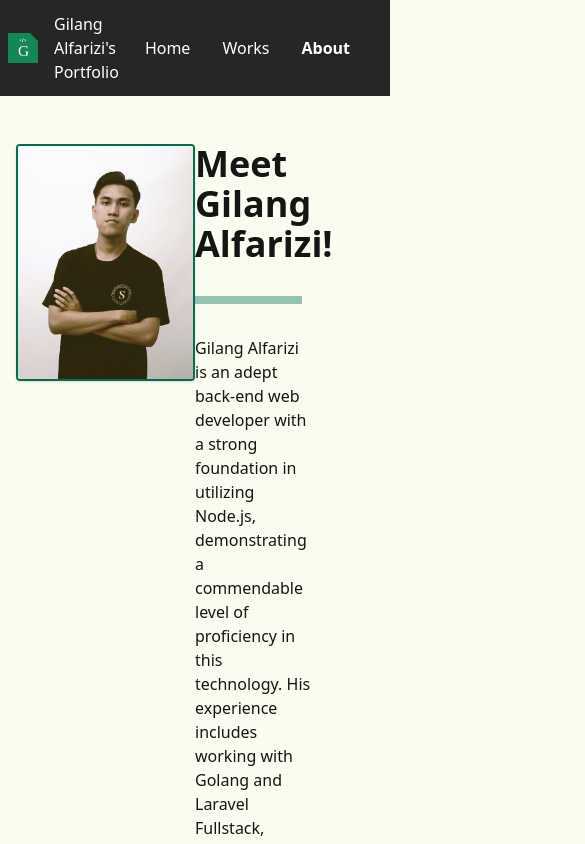
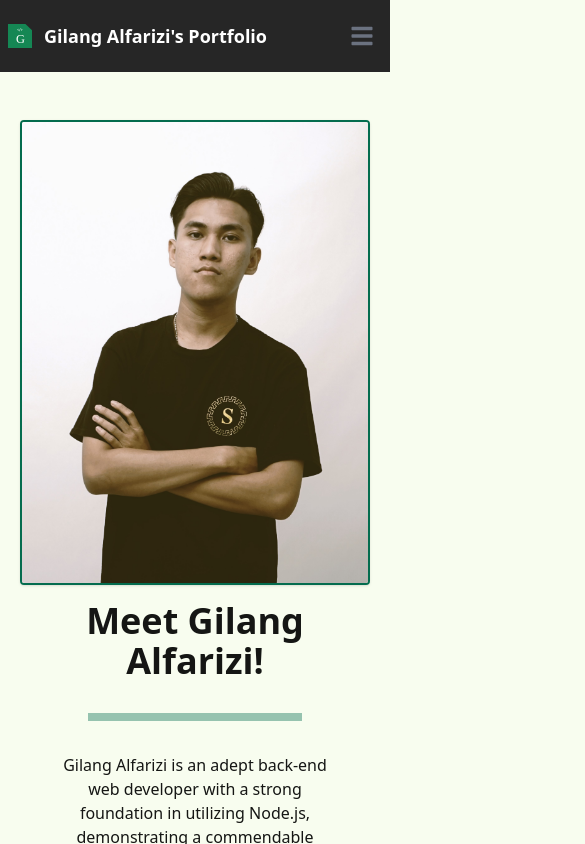
Before and after one commit to GilangAlfarizi/my-portfolio-react-express, a React (Vite) app in the folder react/: page /about in a window 390 px wide. Shown: the top 844 px of the page, 585 px wide, since content can reach past the window. Built offline with nearby package versions, Linux system fonts and the light colour scheme.

Commit message:
improve responsive

```diff
--- a/react/src/components/CarouselHome.jsx
+++ b/react/src/components/CarouselHome.jsx
@@ -6,7 +6,7 @@
 
 function CarouselHome() {
 	return (
-		<div className="m-auto bg-neutral-900">
+		<div className="m-auto bg-neutral-900 text-center">
 			<Carousel slideInterval={5000}>
 				<CarouselImage src={image1} alt="carousel-1" style="max">
 					<p className="mb-8 text-lg">This is the description for slide 1.</p>
--- a/react/src/components/Header.jsx
+++ b/react/src/components/Header.jsx
@@ -1,6 +1,7 @@
 import logo from "../assets/logo.svg";
 import { Link, useLocation } from "react-router-dom";
 import { useState, useEffect } from "react";
+import { Navbar } from "flowbite-react";
 
 function Header() {
 	const [activePage, setActivePage] = useState("");
@@ -10,42 +11,108 @@
 		setActivePage(location.pathname);
 	}, [location]);
 	return (
-		<header className="sticky top-0 z-50">
-			<nav className="bg-neutral-800 navbar py-3">
-				<div className="container mx-auto flex items-center justify-between">
-					<Link to="/" className="flex items-center">
-						<img src={logo} width="30" height="30" alt="" />
-						<h5 className="ml-4 text-white">
+		<Navbar className="bg-neutral-800 text-white sticky top-0 z-50 py-4">
+			<Navbar.Brand as={Link} href="https://flowbite-react.com">
+				<img src={logo} className="mr-3 h-6 sm:h-9" alt="Gilang Portfolio" />
+				<span className="self-center whitespace-nowrap text-lg font-semibold dark:text-white">
 					Gilang Alfarizi&apos;s Portfolio
-						</h5>
-					</Link>
-					<div className="flex items-center">
-						<Link
-							to="/"
-							className={`text-white mr-8 no-underline ${
-								activePage === "/" ? "font-bold" : ""
+				</span>
+			</Navbar.Brand>
+			<Navbar.Toggle />
+			<Navbar.Collapse>
+				<Navbar.Link
+					href="/"
+					className={`text-gray-400 text-lg lg:hover:text-white hover:bg-stone-900 mr-4 ${
+						activePage === "/" ? "text-white" : ""
 					}`}>
 					Home
-						</Link>
-						<Link
-							to="/works"
-							className={`text-white mr-8 no-underline ${
-								activePage === "/works" ? "font-bold" : ""
+				</Navbar.Link>
+				<Navbar.Link
+					href="http://localhost:5173/works"
+					className={`text-gray-400 text-lg lg:hover:text-white hover:bg-stone-900 mr-4 ${
+						activePage === "/works" ? "text-white" : ""
 					}`}>
 					Works
-						</Link>
-						<Link
-							to="/about"
-							className={`text-white mr-8 no-underline ${
-								activePage === "/about" ? "font-bold" : ""
+				</Navbar.Link>
+				<Navbar.Link
+					href="http://localhost:5173/about"
+					className={`text-gray-400 text-lg lg:hover:text-white hover:bg-stone-900 mr-4 ${
+						activePage === "/about" ? "text-white" : ""
 					}`}>
 					About
-						</Link>
-					</div>
-				</div>
-			</nav>
-		</header>
+				</Navbar.Link>
+			</Navbar.Collapse>
+		</Navbar>
 	);
 }
+// <header className="sticky top-0 z-50">
+// 	<Navbar className="bg-neutral-800 navbar py-3">
+// 		<div className="container mx-auto flex items-center justify-between">
+// 			<Link to="/" className="flex items-center">
+// 				<img src={logo} width="30" height="30" alt="" />
+// 				<h5 className="ml-4 text-white">
+// 					Gilang Alfarizi&apos;s Portfolio
+// 				</h5>
+// 			</Link>
+// 			<div className="flex items-center md:order-2">
+// 				<Navbar.Link
+// 					to="/"
+// 					className={`text-white mr-8 no-underline ${
+// 						activePage === "/" ? "font-bold" : ""
+// 					}`}>
+// 					Home
+// 				</Navbar.Link>
+// 				<Navbar.Link
+// 					to="/works"
+// 					className={`text-white mr-8 no-underline ${
+// 						activePage === "/works" ? "font-bold" : ""
+// 					}`}>
+// 					Works
+// 				</Navbar.Link>
+// 				<Navbar.Link
+// 					to="/about"
+// 					className={`text-white mr-8 no-underline ${
+// 						activePage === "/about" ? "font-bold" : ""
+// 					}`}>
+// 					About
+// 				</Navbar.Link>
+// 				<Navbar.Toggle />
+// 			</div>
+// 		</div>
+// 		<Navbar.Collapse>
+// 			<Navbar.Link href="#" active>
+// 				Home
+// 			</Navbar.Link>
+// 			<Navbar.Link href="#">About</Navbar.Link>
+// 			<Navbar.Link href="#">Services</Navbar.Link>
+// 			<Navbar.Link href="#">Pricing</Navbar.Link>
+// 			<Navbar.Link href="#">Contact</Navbar.Link>
+// 		</Navbar.Collapse>
+// 	</Navbar>
+// </header>
 
+// <Navbar fluid rounded>
+// 	<div className="container mx-auto flex items-center justify-between">
+// 		<Navbar.Brand href="https://flowbite-react.com">
+// 			<img
+// 				src={logo}
+// 				className="mr-3 h-6 sm:h-9"
+// 				alt="Flowbite React Logo"
+// 			/>
+// 			<span className="self-center whitespace-nowrap text-xl font-semibold dark:text-white">
+// 				Gilang Alfarizi&apos;s Portfolio
+// 			</span>
+// 		</Navbar.Brand>
+// 		<div className="flex md:order-2">
+// 			<Navbar.Toggle />
+// 		</div>
+// <Navbar.Collapse>
+// 	<Navbar.Link href="#" active>
+// 		Home
+// 	</Navbar.Link>
+// 	<Navbar.Link href="#">Works</Navbar.Link>
+// 	<Navbar.Link href="#">About</Navbar.Link>
+// </Navbar.Collapse>
+// 	</div>
+// </Navbar>
 export default Header;
--- a/react/src/pages/About.jsx
+++ b/react/src/pages/About.jsx
@@ -16,7 +16,7 @@
 
 			<div className="py-8 min-h-screen">
 				{/* LANDING */}
-				<div className="grid grid-cols-2 p-4">
+				<div className="grid lg:grid-cols-2 p-4">
 					<div className="mx-auto">
 						<img
 							className="border-2 border-green-700 rounded shadow"
@@ -25,10 +25,10 @@
 							style={{ width: "350px" }}
 						/>
 					</div>
-					<div className="flex flex-col items-start">
-						<h1 className="text-4xl font-bold mb-4">Meet Gilang Alfarizi!</h1>
+					<div className="flex flex-col lg:items-start items-center text-center lg:text-start">
+						<h1 className="text-4xl font-bold my-4">Meet Gilang Alfarizi!</h1>
 						<div className="border-4 w-3/5 h-1 border-green-700/40 my-4"></div>
-						<p className="mt-4 mr-24">
+						<p className="mt-4 lg:mr-24 mx-11 lg:mx-0">
 							Gilang Alfarizi is an adept back-end web developer with a strong
 							foundation in utilizing Node.js, demonstrating a commendable level
 							of proficiency in this technology. His experience includes working
@@ -39,7 +39,7 @@
 							efficient and scalable back-end solutions, showing promising
 							potential in Golang and Laravel Fullstack as well.
 						</p>
-						<div className="flex-end items-end justify-end mt-4">
+						<div className="mt-4">
 							<img
 								src={arrow}
 								alt=""
@@ -50,12 +50,12 @@
 				</div>
 
 				{/* CONTACT */}
-				<div className="grid grid-cols-1 bg-zinc-800 my-4">
+				<div className="grid grid-cols-1 bg-zinc-800 my-4" id="contact">
 					<h1 className="text-center text-white mt-8 pt-4 text-3xl font-bold">
 						C O N T A C T
 					</h1>
 
-					<div className="flex py-4 my-8 justify-center gap-12">
+					<div className="flex lg:flex-row flex-col py-4 my-8 justify-center items-center gap-12">
 						<Card className="max-w-72 max-h-80 text-center bg-neutral-900 border-green-700">
 							<AiFillInstagram size={80} className="text-green-400 mx-auto" />
 							<h5 className="text-2xl font-bold tracking-tight text-white dark:text-white">
@@ -65,9 +65,14 @@
 								Get to know me from my personal Instagram.
 							</p>
 							<div className="flex justify-center">
+								<a
+									href="https://www.instagram.com/alfarizigilang/"
+									target="_blank"
+									rel="noopener noreferrer">
 									<Button color="success" pill className="px-4">
 										Visit
 									</Button>
+								</a>
 							</div>
 						</Card>
 						<Card className="max-w-72 max-h-80 text-center bg-neutral-900 border-green-700">
@@ -79,9 +84,14 @@
 								Get in touch and contact my personal Whatsapp directly.
 							</p>
 							<div className="flex justify-center">
+								<a
+									href="https://wa.me/+6287888760035"
+									target="_blank"
+									rel="noopener noreferrer">
 									<Button color="success" pill className="px-4">
 										Visit
 									</Button>
+								</a>
 							</div>
 						</Card>
 						<Card className="max-w-72 max-h-80 text-center bg-neutral-900 border-green-700">
@@ -93,16 +103,21 @@
 								Review my finished projects from my public repositories.
 							</p>
 							<div className="flex justify-center">
+								<a
+									href="https://github.com/GilangAlfarizi"
+									target="_blank"
+									rel="noopener noreferrer">
 									<Button color="success" pill className="px-4">
 										Visit
 									</Button>
+								</a>
 							</div>
 						</Card>
 					</div>
 				</div>
 
 				{/* OTHER INFORMATIONS */}
-				<div className="grid grid-cols-2">
+				<div className="grid lg:grid-cols-2">
 					<div className="ml-14 px-12">
 						<div className="flex items-center m-4">
 							<FaBirthdayCake className="mr-2" size={30} color="green" />
@@ -130,12 +145,10 @@
 						</div>
 						<hr className="border-success mx-4 my-2" />
 					</div>
-					<div className="my-4">
-						<h1 className="text-4xl font-bold">My Address</h1>
+					<div className="my-4 flex flex-col items-center lg:items-start">
+						<h1 className="text-4xl font-bold mb-4">My Address</h1>
 						<iframe
-							className="mt-4"
-							width="600"
-							height="400"
+							className="w-full h-64 lg:w-[500px] lg:h-[300px] lg:px-0 px-10"
 							loading="lazy"
 							src="https://www.google.com/maps/embed?pb=!1m18!1m12!1m3!1d376.18887466292273!2d110.39411933811121!3d-7.05361928623373!2m3!1f0!2f0!3f0!3m2!1i1024!2i768!4f13.1!3m3!1m2!1s0x2e708bfee13d614d%3A0xb5e32d15a50e439e!2sKos%20Shafa%20Putra!5e0!3m2!1sen!2sid!4v1699436090207!5m2!1sen!2sid"></iframe>
 					</div>
--- a/react/src/pages/WorkDetail.jsx
+++ b/react/src/pages/WorkDetail.jsx
@@ -35,28 +35,26 @@
 							<h1>{projects.title}</h1>
 						</div>
 						<div className="p-4 grid grid-rows-2">
-							<div className="text-lg grid grid-cols-2 gap-8">
-								<div
-									className="flex justify-center items-center pr-8 max-h-100"
-									style={{ display: selectedImage ? "flex" : "none" }}>
+							<div className="text-lg grid grid-cols-2 gap-8 mb-12">
+								<div className="flex justify-center items-center pr-8 max-h-100">
 									<img
 										src={selectedImage}
 										alt="Selected"
-										className="max-w-3/4 max-h-3/4"
+										className="h-96 w-auto object-cover rounded-md shadow-md"
 									/>
 								</div>
 								<div className="my-auto">
 									<p>{projects.description}</p>
 								</div>
 							</div>
-							<div className="flex mt-12">
+							<div className="flex items-center overflow-x-scroll h-64 bg-green-100 rounded-md px-8 gap-4">
 								{projects.Image &&
 									projects.Image.map((image) => (
 										<img
 											key={image.id}
 											src={image.image}
 											alt={`Image ${image.id}`}
-											className="max-h-40 mr-2"
+											className="h-40 w-64 object-cover cursor-pointer shadow-md rounded-md hover:brightness-50 hover:duration-300 focus:animate-ping"
 											onClick={() => setSelectedImage(image.image)}
 										/>
 									))}
--- a/react/tailwind.config.js
+++ b/react/tailwind.config.js
@@ -1,4 +1,5 @@
 /* eslint-env node */
+
 /** @type {import('tailwindcss').Config} */
 export default {
 	content: [
```
Also changed, not shown: react/src/App.jsx (+21 -14 lines), react/src/pages/Works.jsx (+25 -7 lines), react/src/assets/back-arrow-icon.svg (added). Lines whose indentation alone changed are shown as unchanged.
